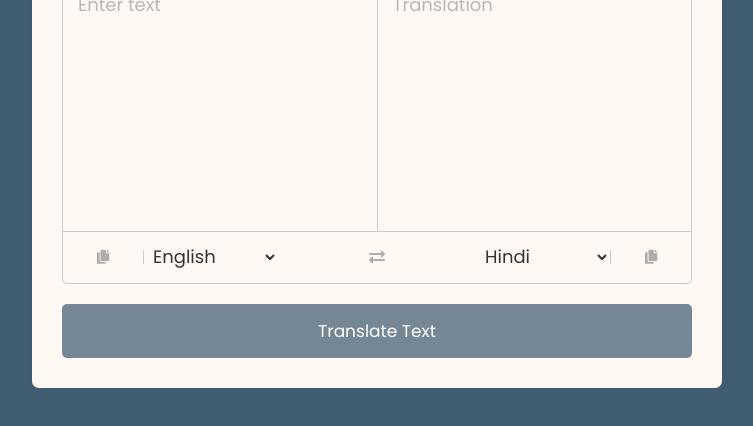
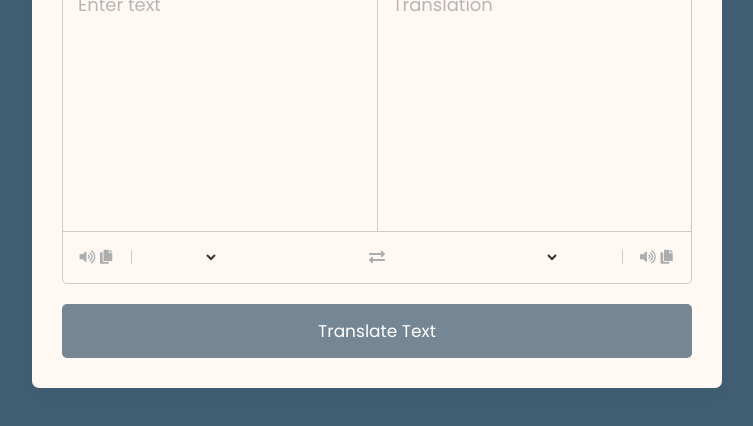
Before and after one commit to Eesha-reddy/language-translator, a plain HTML site: page index.html in a window 1280 px wide. Shown: the part 254-680 px from the top of the page, without its empty margins (263-1016 px from the left). Drawn offline with Linux system fonts and the light colour scheme.

Commit message:
Update index.html

```diff
--- a/index.html
+++ b/index.html
@@ -1,5 +1,4 @@
 <!DOCTYPE html>
-
 <html lang="en" dir="ltr">
 <head>
     <meta charset="utf-8">
@@ -14,25 +13,24 @@
     <div class="container">
         <h1>Language Translator</h1>
         <div class="wrapper">
-
             <div class="text-input">
-          <textarea spellcheck="false" class="from-text" placeholder="Enter text"></textarea>
-          <textarea spellcheck="false" readonly disabled class="to-text" placeholder="Translation"></textarea>
+                <textarea spellcheck="false" id="fromText" class="from-text" placeholder="Enter text"></textarea>
+                <textarea spellcheck="false" readonly disabled id="toText" class="to-text" placeholder="Translation"></textarea>
             </div>
             <ul class="controls">
                 <li class="row from">
                     <div class="icons">
-
-              <i id="from" class="fas fa-copy"></i>
+                        <i id="from-volume" class="fas fa-volume-up"></i>
+                        <i id="from-copy" class="fas fa-copy"></i>
                     </div>
-            <select></select>
+                    <select id="fromSelect"></select>
                 </li>
                 <li class="exchange"><i class="fas fa-exchange-alt"></i></li>
                 <li class="row to">
-            <select></select>
+                    <select id="toSelect"></select>
                     <div class="icons">
-
-              <i id="to" class="fas fa-copy"></i>
+                        <i id="to-volume" class="fas fa-volume-up"></i>
+                        <i id="to-copy" class="fas fa-copy"></i>
                     </div>
                 </li>
             </ul>
@@ -41,7 +39,6 @@
     </div>
 
     <script src="countries.js"></script>
-    <script src="script.js"></script>
-
+    <script src="script2.js"></script>
 </body>
 </html>
```
Lines whose indentation alone changed are shown as unchanged.
